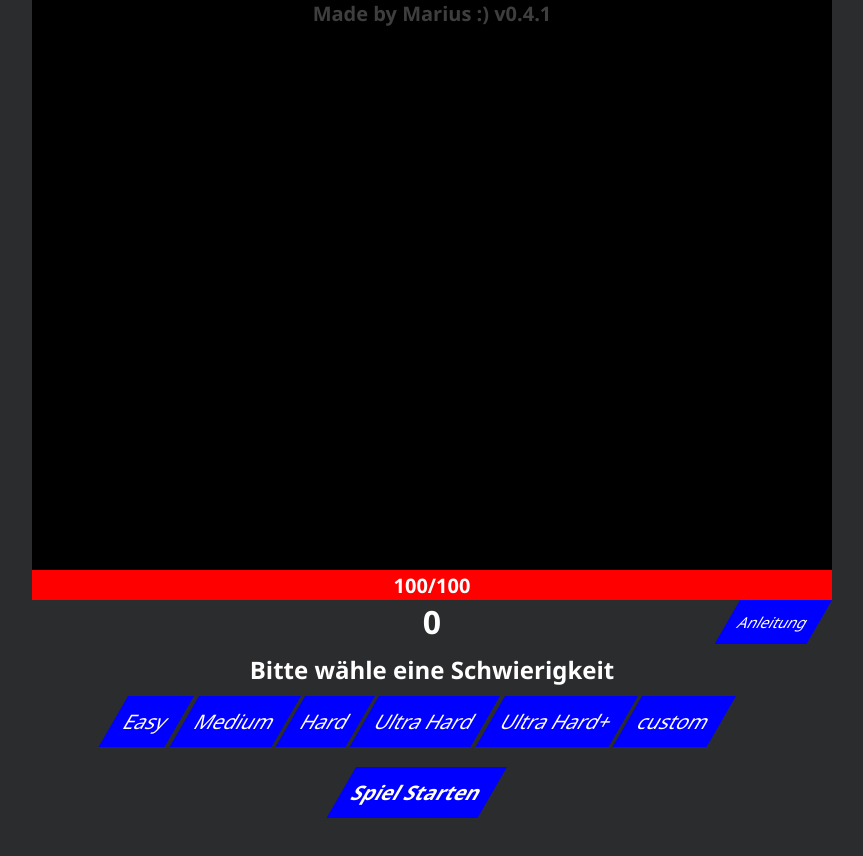
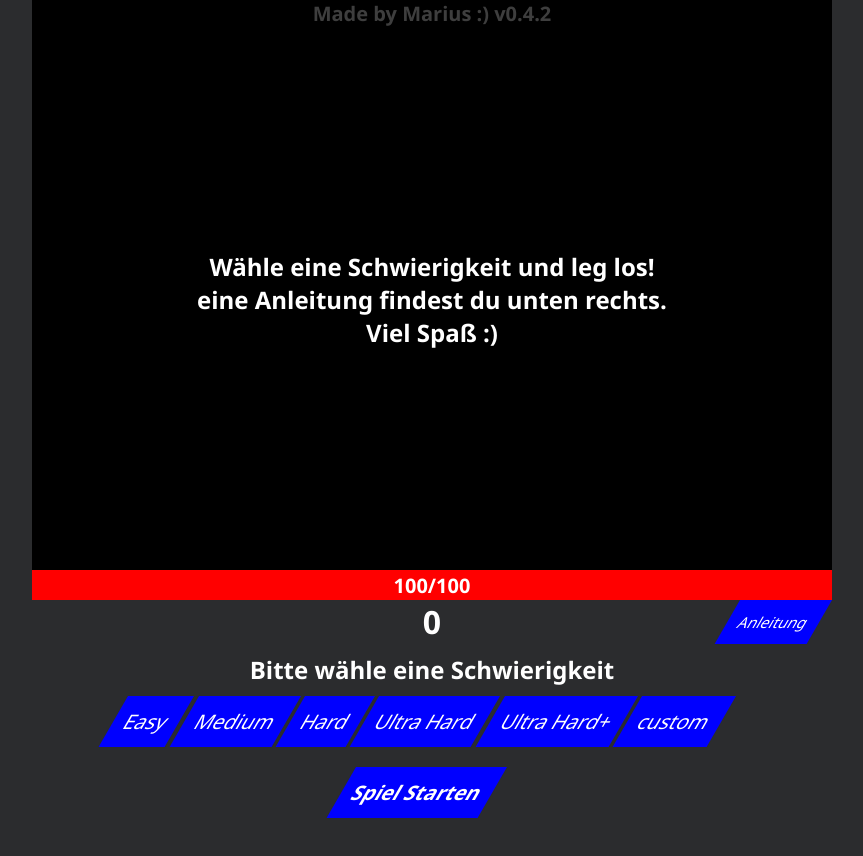
Before and after one commit to Marius-Elting/Shooting-Dragon, a plain HTML site: page index.html in a window 1280 px wide. Shown: the whole page, without its empty margins (208-1071 px from the left). Drawn offline with Linux system fonts and the light colour scheme.

Commit message:
bug fixes

```diff
--- a/assets/css/style.css
+++ b/assets/css/style.css
@@ -31,6 +31,7 @@ body {
     margin: auto;
     position: relative;
     overflow: hidden;
+    cursor: crosshair;
 }
 
 #healthBar {
@@ -238,3 +239,9 @@ button:hover {
     flex-direction: column;
     align-items: center;
 }
+
+#gameFrame h2 {
+    position: absolute;
+    top: 250px;
+    text-align: center;
+    width: 100%;
--- a/assets/js/main.js
+++ b/assets/js/main.js
@@ -117,6 +117,7 @@ function randomGegner() {
         document.getElementById("whilePlay").classList.add("sichtbar");
         document.getElementById("eigeneSettings").classList.remove("sichtbar");
         document.getElementById("eigeneSettings").classList.add("nichtsichtbar");
+        document.getElementById("introH2").classList.add("nichtsichtbar");
         // leben = 100;
         // document.getElementById("health").innerHTML = leben;
         // healthBar.style.width = "100%";
@@ -229,7 +230,8 @@ function easy() {
     customGame.classList.remove("selected");
     document.getElementById("eigeneSettings").classList.remove("sichtbar");
     document.getElementById("eigeneSettings").classList.add("nichtsichtbar");
-
+    malvar = 2000;
+    plusvar = 1000;
     leben = 100;
     document.getElementById("health").innerHTML = leben;
     healthBar.style.width = "100%";
--- a/index.html
+++ b/index.html
@@ -15,7 +15,12 @@
 <body>
     <form action="">
         <div id="gameFrame" class="gFrame">
-            <h1 id="mby">Made by Marius :) v0.4.1</h1>
+            <h1 id="mby">Made by Marius :) v0.4.2</h1>
+            <h2 id="introH2">Wähle eine Schwierigkeit und leg los! <br>
+                eine Anleitung findest du unten rechts.
+                <br>
+                Viel Spaß :)
+            </h2>
             <div id="healthBar">
                 <h1><span id="health"></span>/100 </h1>
             </div>
```
